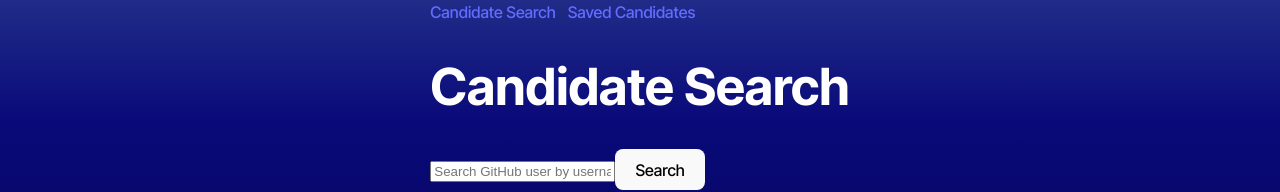
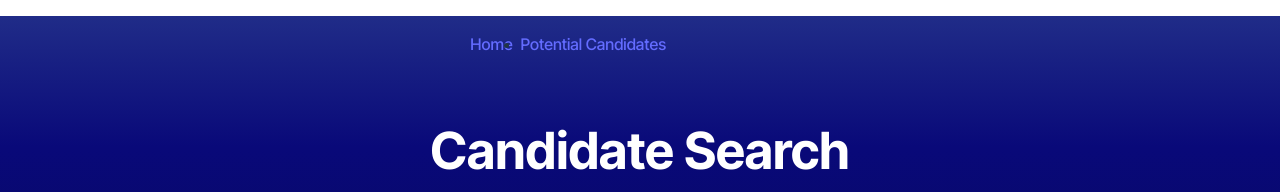
Before and after one commit to HPOGFD/wyaREACT, a React (Vite) app: page / in a window 1280 px wide. Shown: the top 192 px of the page. Built offline with nearby package versions, Linux system fonts and the light colour scheme; no server answers.

Commit message:
nav bar integrated with pages using LINK

```diff
--- a/src/components/Nav.tsx
+++ b/src/components/Nav.tsx
@@ -3,10 +3,15 @@
 const Nav = () => {
   // TODO: Add necessary code to display the navigation bar and link between the pages
   return (
-    <div>
-       <Link to="/candidate-search">Candidate Search</Link> |{" "}
-       <Link to="/saved-candidates">Saved Candidates</Link>
-    </div>
+    <ul className="nav">
+    <li className="nav-item">
+        <Link to="/">Home</Link>
+    </li>
+    <li>
+        <Link to="/SavedCandidates">Potential Candidates</Link>
+    </li>
+
+</ul>
   )
 };
 
--- a/src/pages/CandidateSearch.tsx
+++ b/src/pages/CandidateSearch.tsx
@@ -24,7 +24,7 @@
     if (username.trim()) {
       setError('');
       const userData = await searchGithubUser(username);
-
+      console.log(userData);
       // Check if the fetched user has data
       if (userData?.login) {
         setUser({
```
